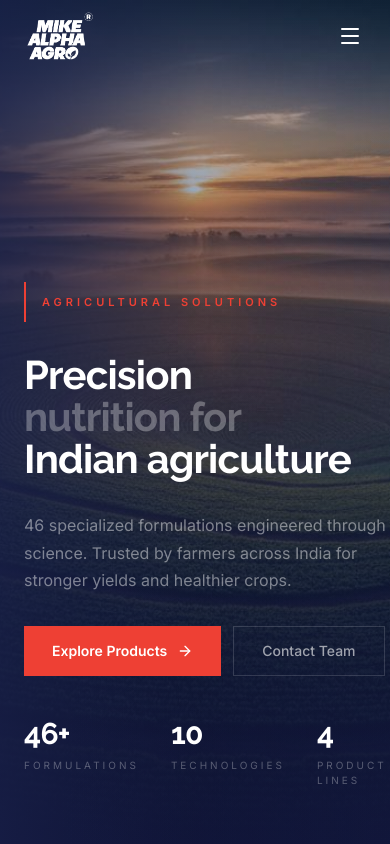
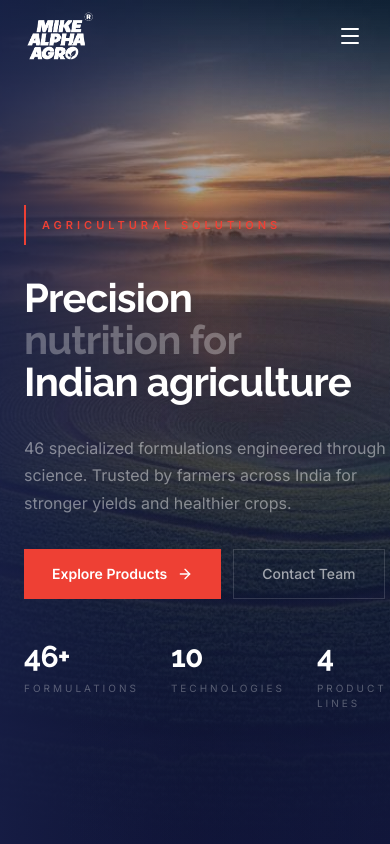
Before and after one commit to QenixLabs/mikealpha, a Next.js app: page / in a window 390 px wide. Shown: the top 844 px of the page. Built offline with nearby package versions, Linux system fonts and the light colour scheme.

Commit message:
refactor: adjust hero section alignment for better layout consistency

```diff
--- a/src/app/page.tsx
+++ b/src/app/page.tsx
@@ -133,7 +133,7 @@ export default function Home() {
   return (
     <div className="bg-[#FAFAF8]">
       {/* ==================== HERO ==================== */}
-      <section ref={heroRef} id="home-hero" className="relative min-h-[100dvh] flex items-end overflow-hidden">
+      <section ref={heroRef} id="home-hero" className="relative min-h-[100dvh] flex items-center sm:items-end overflow-hidden">
         {/* Background */}
         <div className="absolute inset-0">
           <img
```
